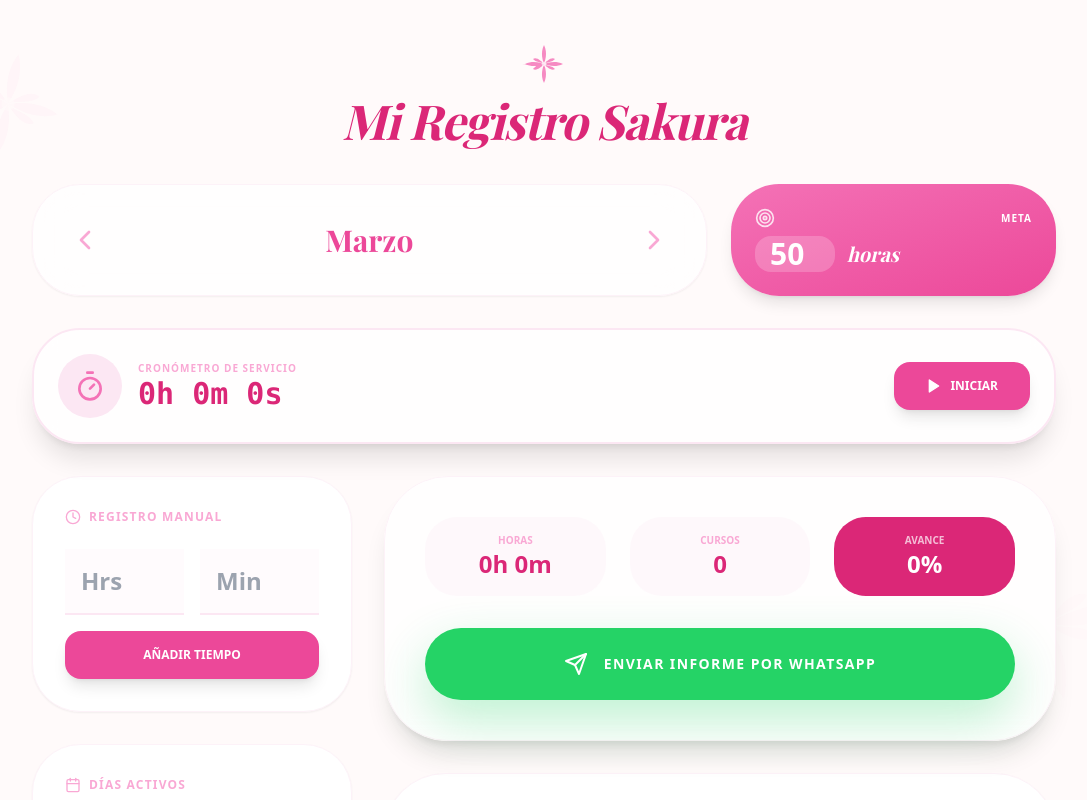
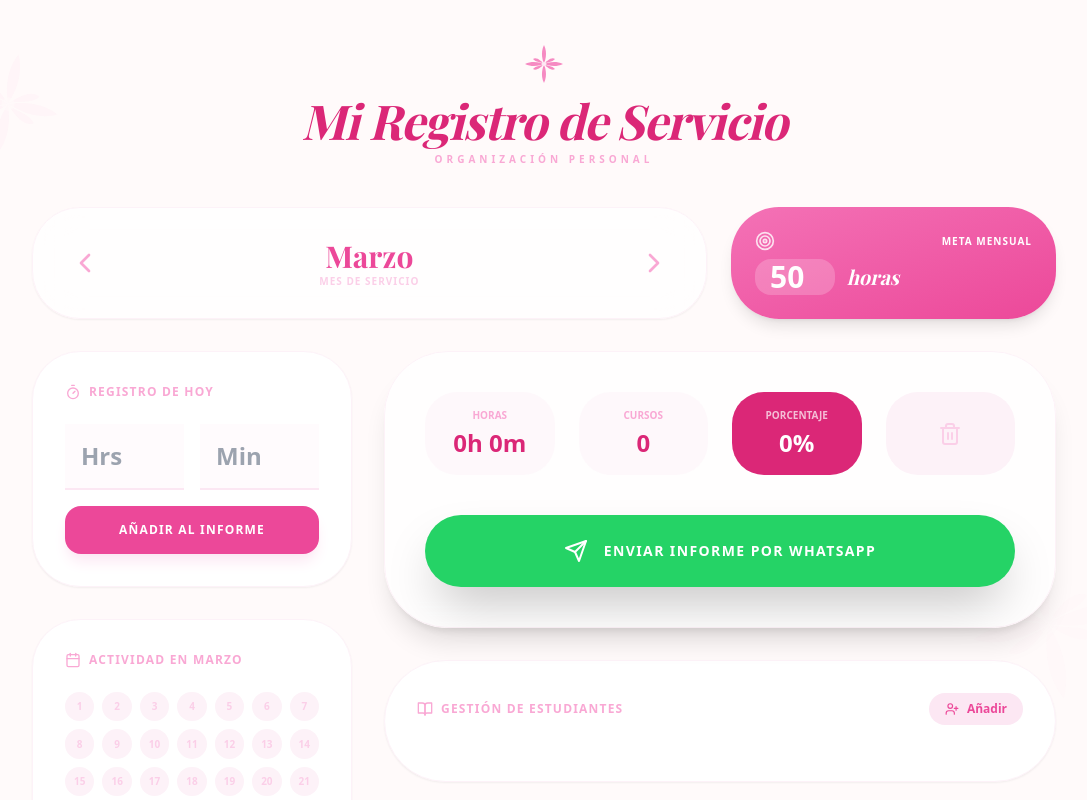
Before and after one commit to otmarycarolina-ship-it/mi-registro-sakura, a React (Create React App) app: page / in a window 1280 px wide. Shown: the top 800 px of the page, without its empty margins (96-1183 px from the left). Built offline with nearby package versions, Linux system fonts and the light colour scheme; a web font is replaced by a local one.

Commit message:
Update App.js

```diff
--- a/src/App.js
+++ b/src/App.js
@@ -1,7 +1,7 @@
-import React, { useState, useEffect, useRef } from 'react';
+import React, { useState, useEffect } from 'react';
 import {
   Calendar as CalendarIcon, Clock, BookOpen, Trash2, Edit3, Target,
-  Timer, ChevronRight, ChevronLeft, UserPlus, Send, X, Play, Square
+  Timer, ChevronRight, ChevronLeft, UserPlus, Send, X, StickyNote
 } from 'lucide-react';
 
 const App = () => {
@@ -14,43 +14,6 @@ const App = () => {
   });
   const [showEditModal, setShowEditModal] = useState(null);
 
-  // --- LÓGICA DEL CRONÓMETRO ---
-  const [cronometroActivo, setCronometroActivo] = useState(false);
-  const [segundos, setSegundos] = useState(0);
-  const timerRef = useRef(null);
-
-  useEffect(() => {
-    if (cronometroActivo) {
-      timerRef.current = setInterval(() => {
-        setSegundos(s => s + 1);
-      }, 1000);
-    } else {
-      clearInterval(timerRef.current);
-    }
-    return () => clearInterval(timerRef.current);
-  }, [cronometroActivo]);
-
-  const formatTiempo = (s) => {
-    const hrs = Math.floor(s / 3600);
-    const mins = Math.floor((s % 3600) / 60);
-    const segs = s % 60;
-    return `${hrs}h ${mins}m ${segs}s`;
-  };
-
-  const detenerYGuardarCronometro = () => {
-    const hrsTranscurridas = Math.floor(segundos / 3600);
-    const minsTranscurridos = Math.floor((segundos % 3600) / 60);
-
-    if (hrsTranscurridas > 0 || minsTranscurridos > 0) {
-      if(window.confirm(`¿Quieres añadir ${hrsTranscurridas}h ${minsTranscurridos}m a tu informe de ${meses[mesIndice]}?`)) {
-        registrarActividadManual(hrsTranscurridas, minsTranscurridos);
-      }
-    }
-    setCronometroActivo(false);
-    setSegundos(0);
-  };
-
-  // --- LÓGICA GENERAL ---
   const mesActualKey = meses[mesIndice];
   const anioActual = new Date().getFullYear();
 
@@ -73,13 +36,13 @@ const App = () => {
       totalMinutos += (dia.h * 60) + dia.m;
     });
     return {
-      horasTotales: Math.floor(totalMinutos / 60),
-      minutosTotales: totalMinutos % 60,
+      horas: Math.floor(totalMinutos / 60),
+      minutos: totalMinutos % 60,
       totalMinutos
     };
   };
 
-  const { horasTotales, minutosTotales, totalMinutos } = calcularTotales();
+  const { horas, minutos, totalMinutos } = calcularTotales();
 
   const updateCurrentMonth = (newData) => {
     setDatosMensuales(prev => ({
@@ -90,11 +53,11 @@ const App = () => {
 
   const [nuevaHora, setNuevaHora] = useState('');
   const [nuevoMinuto, setNuevoMinuto] = useState('');
-  const [formEstudiante, setFormEstudiante] = useState({ nombre: '', fecha: '', leccion: '', notas: '', horaVisita: '' });
+  const [formEstudiante, setFormEstudiante] = useState({ nombre: '', fecha: '', leccion: '', notas: '' });
 
-  const registrarActividadManual = (hManual, mManual) => {
-    let h = hManual !== undefined ? hManual : (parseInt(nuevaHora) || 0);
-    let m = mManual !== undefined ? mManual : (parseInt(nuevoMinuto) || 0);
+  const registrarActividad = () => {
+    let h = parseInt(nuevaHora) || 0;
+    let m = parseInt(nuevoMinuto) || 0;
     const hoy = new Date().getDate();
     const esMesReal = new Date().getMonth() === mesIndice;
     const diaARegistrar = esMesReal ? hoy : 1;
@@ -121,8 +84,9 @@ const App = () => {
   };
 
   const enviarWhatsApp = () => {
-    const mensaje = `🌸 *Mi informe* 🌸\n\n⏱️ *Horas:* ${horasTotales}h ${minutosTotales}m\n📖 *Cursos Bíblicos:* ${currentData.estudiantes.length}\n\n_Enviado desde mi Registro Sakura_ 🌸`;
-    window.location.href = `whatsapp://send?text=${encodeURIComponent(mensaje)}`;
+    const mensaje = `🌸 *Mi informe* 🌸\n\n⏱️ *Horas:* ${horas}h ${minutos}m\n📖 *Cursos Bíblicos:* ${currentData.estudiantes.length}\n\n_Enviado desde mi Registro Sakura_ 🌸`;
+    const url = `whatsapp://send?text=${encodeURIComponent(mensaje)}`;
+    window.location.href = url;
   };
 
   const porcentaje = Math.min(100, (totalMinutos / (currentData.meta * 60)) * 100);
@@ -135,7 +99,7 @@ const App = () => {
       <path d="M12 12c-1.5.5-5.5 2-9.5 0 4-2 8-.5 9.5 0z" />
       <path d="M12 12c1-1.2 3.8-3.8 5.5-2.5-1.3 1.7-4.3 1.5-5.5 2.5z" />
       <path d="M12 12c1 1.2 3.8 3.8 5.5 2.5-1.3-1.7-4.3-1.5-5.5-2.5z" />
-      <path d="M12 12c-1 1.2-3.8 3.8-5.5 2.5 1.3-1.7 4.3-1.5-5.5-2.5z" />
+      <path d="M12 12c-1 1.2-3.8 3.8-5.5 2.5 1.3-1.7 4.3-1.5 5.5-2.5z" />
       <path d="M12 12c-1-1.2-3.8-3.8-5.5-2.5 1.3 1.7 4.3 1.5 5.5 2.5z" />
       <circle cx="12" cy="12" r="1.2" className="fill-white opacity-60" />
     </svg>
@@ -151,20 +115,23 @@ const App = () => {
       <div className="max-w-5xl mx-auto relative z-10">
         <header className="text-center mb-10">
           <div className="flex justify-center mb-2"><SakuraIcon className="w-12 h-12 text-pink-400 animate-pulse" /></div>
-          <h1 className="text-5xl font-serif font-bold text-pink-600 tracking-tight italic">Mi Registro Sakura</h1>
+          {/* TÍTULO ACTUALIZADO AQUÍ */}
+          <h1 className="text-5xl font-serif font-bold text-pink-600 tracking-tight italic">Mi Registro de Servicio</h1>
+          <p className="text-pink-300 font-bold uppercase tracking-[0.4em] text-[10px] mt-2">Organización Personal</p>
         </header>
 
-        {/* CONTROLES SUPERIORES */}
         <div className="grid grid-cols-1 lg:grid-cols-3 gap-6 mb-8">
           <div className="lg:col-span-2 bg-white/70 backdrop-blur-xl p-6 rounded-[3rem] shadow-sm border border-pink-50 flex items-center justify-between">
             <button onClick={() => setMesIndice((mesIndice - 1 + 12) % 12)} className="p-3 text-pink-300"><ChevronLeft size={32} /></button>
             <div className="text-center">
               <h2 className="text-3xl font-serif font-bold text-pink-500">{mesActualKey}</h2>
+              <p className="text-[10px] font-black text-pink-200 tracking-widest uppercase">Mes de Servicio</p>
             </div>
             <button onClick={() => setMesIndice((mesIndice + 1) % 12)} className="p-3 text-pink-300"><ChevronRight size={32} /></button>
           </div>
+
           <div className="bg-gradient-to-br from-pink-400 to-pink-500 p-6 rounded-[3rem] shadow-lg text-white flex flex-col justify-center">
-            <div className="flex justify-between items-center mb-2"><Target size={20} className="opacity-80" /><span className="text-[10px] font-black uppercase tracking-widest">Meta</span></div>
+            <div className="flex justify-between items-center mb-2"><Target size={20} className="opacity-80" /><span className="text-[10px] font-black uppercase tracking-widest">Meta Mensual</span></div>
             <div className="flex items-center gap-3">
               <input type="number" value={currentData.meta} onChange={(e) => updateCurrentMonth({ meta: Number(e.target.value) })} className="bg-white/20 w-20 text-3xl font-black rounded-2xl text-center focus:outline-none"/>
               <span className="text-xl font-serif italic">horas</span>
@@ -172,85 +139,58 @@ const App = () => {
           </div>
         </div>
 
-        {/* SECCIÓN CRONÓMETRO NUEVA */}
-        <section className="mb-8 bg-white/80 backdrop-blur-md p-6 rounded-[3rem] shadow-xl border-2 border-pink-100 flex flex-col md:flex-row items-center justify-between gap-6">
-          <div className="flex items-center gap-4">
-            <div className={`p-4 rounded-full ${cronometroActivo ? 'bg-pink-500 animate-pulse' : 'bg-pink-100'} text-white`}>
-              <Timer size={32} className={cronometroActivo ? 'text-white' : 'text-pink-400'} />
-            </div>
-            <div>
-              <p className="text-[10px] font-black text-pink-300 uppercase tracking-widest">Cronómetro de Servicio</p>
-              <p className="text-3xl font-black text-pink-600 font-mono">{formatTiempo(segundos)}</p>
-            </div>
-          </div>
-          <div className="flex gap-3">
-            {!cronometroActivo ? (
-              <button onClick={() => setCronometroActivo(true)} className="bg-pink-500 text-white px-8 py-4 rounded-2xl font-black uppercase text-xs shadow-lg flex items-center gap-2 active:scale-95 transition-all"><Play size={16} fill="white" /> Iniciar</button>
-            ) : (
-              <button onClick={detenerYGuardarCronometro} className="bg-red-400 text-white px-8 py-4 rounded-2xl font-black uppercase text-xs shadow-lg flex items-center gap-2 active:scale-95 transition-all"><Square size={16} fill="white" /> Detener</button>
-            )}
-          </div>
-        </section>
-
         <div className="grid grid-cols-1 lg:grid-cols-12 gap-8">
-          {/* REGISTRO MANUAL Y CALENDARIO */}
           <div className="lg:col-span-4 space-y-8">
             <section className="bg-white p-8 rounded-[3rem] shadow-sm border border-pink-50">
-              <h3 className="text-xs font-black text-pink-300 uppercase tracking-widest mb-6 flex items-center gap-2"><Clock size={16} /> Registro Manual</h3>
+              <h3 className="text-xs font-black text-pink-300 uppercase tracking-widest mb-6 flex items-center gap-2"><Timer size={16} /> Registro de Hoy</h3>
               <div className="grid grid-cols-2 gap-4 mb-4">
                 <input type="number" placeholder="Hrs" className="w-full bg-pink-50/30 border-b-2 border-pink-100 p-4 text-2xl font-black text-pink-600 focus:outline-none" value={nuevaHora} onChange={e => setNuevaHora(e.target.value)}/>
                 <input type="number" placeholder="Min" className="w-full bg-pink-50/30 border-b-2 border-pink-100 p-4 text-2xl font-black text-pink-600 focus:outline-none" value={nuevoMinuto} onChange={e => setNuevoMinuto(e.target.value)}/>
               </div>
-              <button onClick={() => registrarActividadManual()} className="w-full bg-pink-500 text-white py-4 rounded-2xl font-black uppercase text-xs shadow-lg">Añadir Tiempo</button>
+              <button onClick={registrarActividad} className="w-full bg-pink-500 text-white py-4 rounded-2xl font-black uppercase tracking-widest text-xs shadow-lg shadow-pink-100 active:scale-95 transition-all">Añadir al Informe</button>
             </section>
+
             <section className="bg-white p-8 rounded-[3rem] shadow-sm border border-pink-50">
-              <h3 className="text-xs font-black text-pink-300 uppercase tracking-widest mb-6 flex items-center gap-2"><CalendarIcon size={16} /> Días Activos</h3>
+              <h3 className="text-xs font-black text-pink-300 uppercase tracking-widest mb-6 flex items-center gap-2"><CalendarIcon size={16} /> Actividad en {mesActualKey}</h3>
               <div className="grid grid-cols-7 gap-2">
                 {[...Array(totalDiasMes)].map((_, i) => {
                   const dia = i + 1;
                   const tieneActividad = currentData.historial && currentData.historial[dia];
                   return (
-                    <button key={dia} onClick={() => tieneActividad && window.confirm(`¿Borrar día ${dia}?`) && eliminarDia(dia)}
-                      className={`aspect-square rounded-full text-[10px] font-bold ${tieneActividad ? 'bg-pink-400 text-white' : 'bg-pink-50 text-pink-200'}`}>{dia}</button>
+                    <button
+                      key={dia}
+                      onClick={() => tieneActividad && window.confirm(`¿Borrar actividad del día ${dia}?`) && eliminarDia(dia)}
+                      className={`aspect-square rounded-full text-[10px] font-bold transition-all ${tieneActividad ? 'bg-pink-400 text-white shadow-md shadow-pink-100' : 'bg-pink-50 text-pink-200 hover:bg-pink-100'}`}
+                    >
+                      {dia}
+                    </button>
                   );
                 })}
               </div>
+              <p className="text-[9px] text-pink-300 mt-4 text-center italic">* Pulsa un día activo para borrar su tiempo</p>
             </section>
           </div>
 
-          {/* INFORME Y ESTUDIANTES */}
           <div className="lg:col-span-8 space-y-8">
             <section className="bg-white/80 backdrop-blur-md p-10 rounded-[4rem] shadow-xl border border-pink-50 text-center">
-              <div className="grid grid-cols-2 md:grid-cols-3 gap-6 mb-8">
-                <div className="p-4 bg-pink-50/50 rounded-[2rem]"><p className="text-[10px] font-black text-pink-300 uppercase">Horas</p><p className="text-2xl font-black text-pink-600">{horasTotales}h {minutosTotales}m</p></div>
-                <div className="p-4 bg-pink-50/50 rounded-[2rem]"><p className="text-[10px] font-black text-pink-300 uppercase">Cursos</p><p className="text-2xl font-black text-pink-600">{currentData.estudiantes.length}</p></div>
-                <div className="p-4 bg-pink-600 rounded-[2rem] text-white"><p className="text-[10px] font-black opacity-70 uppercase font-bold">Avance</p><p className="text-2xl font-black">{porcentaje.toFixed(0)}%</p></div>
+              <div className="grid grid-cols-2 md:grid-cols-4 gap-6 mb-10 text-center">
+                <div className="p-4 bg-pink-50/50 rounded-[2rem]"><p className="text-[10px] font-black text-pink-300 uppercase mb-1">Horas</p><p className="text-2xl font-black text-pink-600">{horas}h {minutos}m</p></div>
+                <div className="p-4 bg-pink-50/50 rounded-[2rem]"><p className="text-[10px] font-black text-pink-300 uppercase mb-1">Cursos</p><p className="text-2xl font-black text-pink-600">{currentData.estudiantes.length}</p></div>
+                <div className="p-4 bg-pink-600 rounded-[2rem] text-white"><p className="text-[10px] font-black opacity-70 uppercase mb-1 font-bold">Porcentaje</p><p className="text-2xl font-black">{porcentaje.toFixed(0)}%</p></div>
+                <button onClick={() => {if(window.confirm("¿Borrar informe completo del mes?")) updateCurrentMonth({historial:{}, estudiantes:[]})}} className="p-4 bg-pink-50 text-pink-200 rounded-[2rem] flex items-center justify-center hover:text-pink-400 transition-colors"><Trash2 size={24} /></button>
               </div>
-              {/* BOTÓN WHATSAPP MEJORADO ESTILO IMAGEN */}
-              <button onClick={enviarWhatsApp} className="w-full bg-[#25D366] text-white py-6 rounded-[2.5rem] font-black uppercase tracking-widest text-sm shadow-[0_20px_50px_rgba(37,211,102,0.3)] hover:shadow-none active:scale-95 transition-all flex items-center justify-center gap-4">
-                <Send size={24} /> ENVIAR INFORME POR WHATSAPP
-              </button>
+              <button onClick={enviarWhatsApp} className="w-full bg-[#25D366] text-white py-6 rounded-[2.5rem] font-black uppercase tracking-widest text-sm shadow-2xl active:scale-95 transition-all flex items-center justify-center gap-4"><Send size={24} /> ENVIAR INFORME POR WHATSAPP</button>
             </section>
 
             <section className="bg-white p-8 rounded-[4rem] shadow-sm border border-pink-50">
               <div className="flex justify-between items-center mb-6">
-                <h3 className="text-xs font-black text-pink-300 uppercase tracking-widest flex items-center gap-2"><BookOpen size={16} /> Mis Estudiantes</h3>
-                <button onClick={() => {setFormEstudiante({nombre:'', fecha:'', leccion:'', notas:'', horaVisita: ''}); setShowEditModal('nuevo')}} className="bg-pink-100 text-pink-500 px-4 py-2 rounded-full text-xs font-bold hover:bg-pink-200 flex items-center gap-2 transition-all"><UserPlus size={14} /> Nuevo</button>
+                <h3 className="text-xs font-black text-pink-300 uppercase tracking-widest flex items-center gap-2"><BookOpen size={16} /> Gestión de Estudiantes</h3>
+                <button onClick={() => {setFormEstudiante({nombre:'', fecha:'', leccion:'', notas:''}); setShowEditModal('nuevo')}} className="bg-pink-100 text-pink-500 px-4 py-2 rounded-full text-xs font-bold hover:bg-pink-200 flex items-center gap-2 transition-all"><UserPlus size={14} /> Añadir</button>
               </div>
               <div className="grid grid-cols-1 md:grid-cols-2 gap-4">
                 {currentData.estudiantes.map(est => (
                   <div key={est.id} onClick={() => {setFormEstudiante(est); setShowEditModal(est.id)}} className="p-5 bg-pink-50/30 rounded-3xl border border-transparent flex justify-between items-center cursor-pointer hover:border-pink-200 transition-all">
-                    <div>
-                      <p className="font-bold text-pink-700 text-sm">{est.nombre}</p>
-                      <div className="flex flex-col">
-                        <p className="text-[10px] font-bold text-pink-400 uppercase tracking-widest">{est.fecha} • {est.leccion}</p>
-                        {est.horaVisita && (
-                          <p className="text-[10px] font-black text-pink-500 mt-1 flex items-center gap-1 italic">
-                            <Clock size={10} /> Visita: {est.horaVisita}
-                          </p>
-                        )}
-                      </div>
-                    </div>
+                    <div><p className="font-bold text-pink-700 text-sm">{est.nombre}</p><p className="text-[10px] font-bold text-pink-400 uppercase tracking-widest">{est.fecha} • {est.leccion}</p></div>
                     <button onClick={(e) => {e.stopPropagation(); updateCurrentMonth({ estudiantes: currentData.estudiantes.filter(i => i.id !== est.id) })}} className="text-pink-200 hover:text-red-400"><Trash2 size={16} /></button>
                   </div>
                 ))}
@@ -260,7 +200,6 @@ const App = () => {
         </div>
       </div>
 
-      {/* MODAL ESTUDIANTE CON CAMPO DE HORA */}
       {showEditModal && (
         <div className="fixed inset-0 z-[100] bg-pink-900/20 backdrop-blur-sm flex items-center justify-center p-6">
           <div className="bg-white w-full max-w-md rounded-[3rem] p-8 shadow-2xl border border-pink-100">
@@ -274,18 +213,14 @@ const App = () => {
                 <input type="text" placeholder="Fecha (Ej: 24/03)" className="w-full bg-pink-50 border border-pink-100 rounded-2xl p-4 text-sm focus:outline-none" value={formEstudiante.fecha} onChange={e => setFormEstudiante({...formEstudiante, fecha: e.target.value})}/>
                 <input type="text" placeholder="Folleto / Cap" className="w-full bg-pink-50 border border-pink-100 rounded-2xl p-4 text-sm focus:outline-none" value={formEstudiante.leccion} onChange={e => setFormEstudiante({...formEstudiante, leccion: e.target.value})}/>
               </div>
-              <div className="flex items-center gap-3 bg-pink-50 rounded-2xl p-4 border border-pink-100">
-                <Clock size={18} className="text-pink-400" />
-                <input type="text" placeholder="Hora de visita (Ej: 3:00 PM)" className="bg-transparent w-full text-sm focus:outline-none font-bold text-pink-600" value={formEstudiante.horaVisita} onChange={e => setFormEstudiante({...formEstudiante, horaVisita: e.target.value})}/>
-              </div>
-              <textarea placeholder="Notas adicionales..." rows="3" className="w-full bg-pink-50 border border-pink-100 rounded-2xl p-4 text-sm focus:outline-none resize-none" value={formEstudiante.notas} onChange={e => setFormEstudiante({...formEstudiante, notas: e.target.value})}/>
+              <textarea placeholder="Notas del estudiante..." rows="3" className="w-full bg-pink-50 border border-pink-100 rounded-2xl p-4 text-sm focus:outline-none resize-none" value={formEstudiante.notes} onChange={e => setFormEstudiante({...formEstudiante, notas: e.target.value})}/>
               <button onClick={() => {
                 if(formEstudiante.nombre) {
                   const nuevos = showEditModal === 'nuevo' ? [...currentData.estudiantes, { ...formEstudiante, id: Date.now() }] : currentData.estudiantes.map(e => e.id === showEditModal ? formEstudiante : e);
                   updateCurrentMonth({ estudiantes: nuevos });
                   setShowEditModal(null);
                 }
-              }} className="w-full bg-pink-500 text-white py-4 rounded-2xl font-bold uppercase tracking-widest text-xs shadow-lg active:scale-95 transition-all">Guardar Datos</button>
+              }} className="w-full bg-pink-500 text-white py-4 rounded-2xl font-bold uppercase tracking-widest text-xs">Guardar</button>
             </div>
           </div>
         </div>
```
